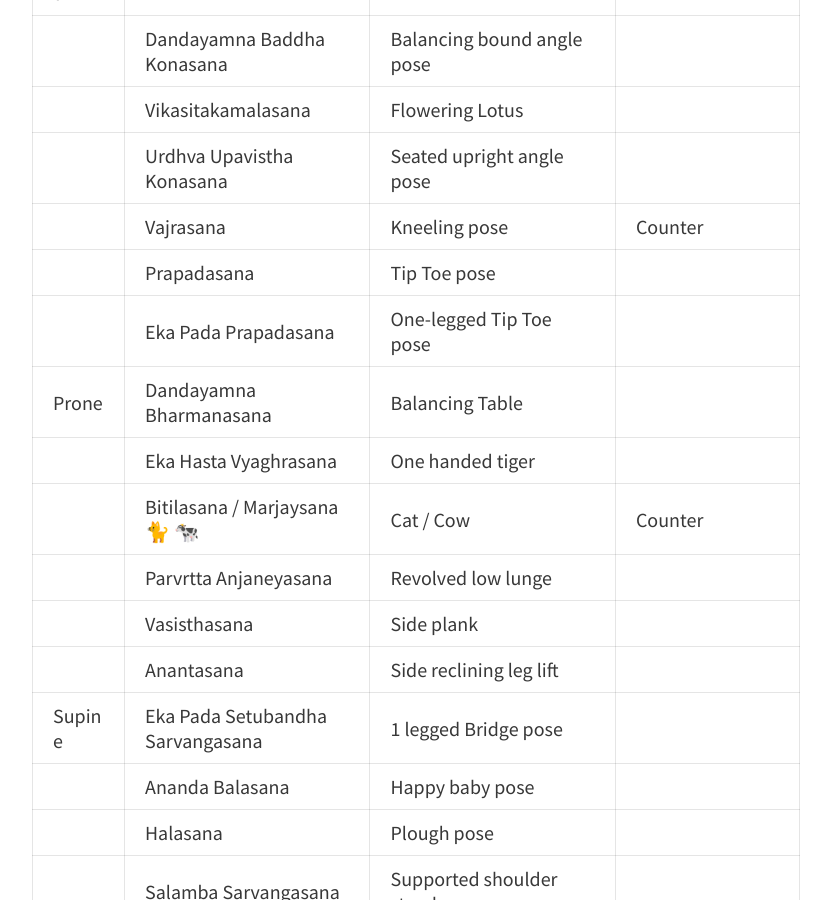
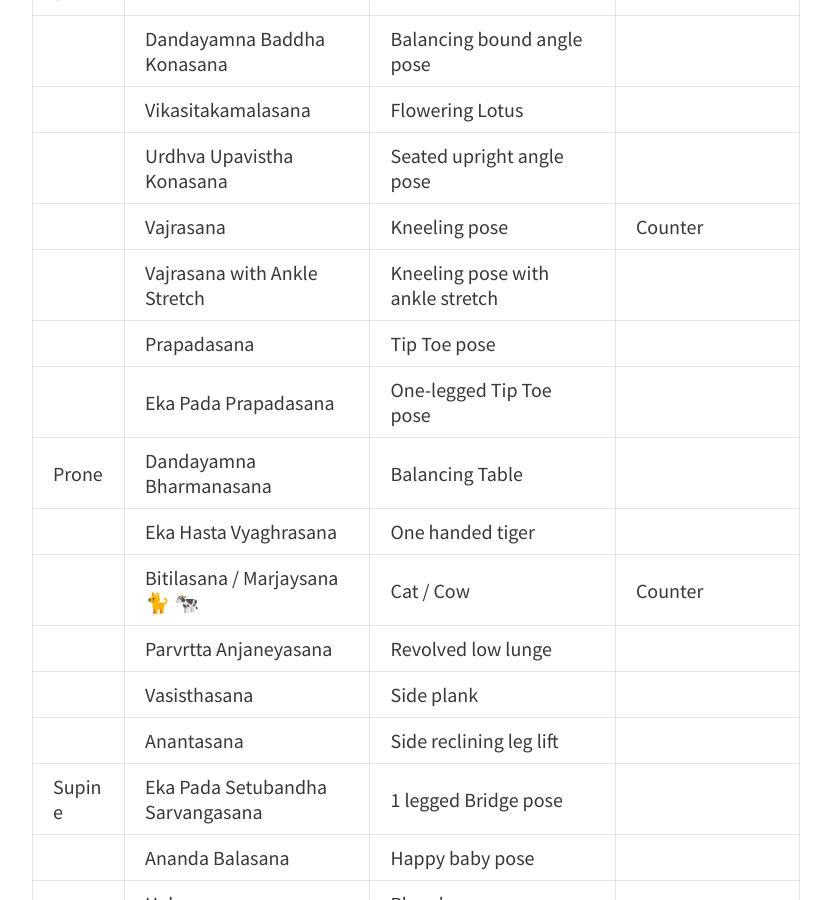
Before and after one commit to sayanee/yoga, a Jekyll site: the page built from _posts/2018-08-29-balance.md, in a window 1280 px wide and 900 px high, scrolled down 1371 px. Shown: the whole window, without its empty margins (224-1055 px from the left). Built offline with Jekyll 4.4.1, drawn with Linux system fonts in a browser that asks for light colours.

Commit message:
Add ankle stretch

```diff
--- a/_posts/2018-08-29-balance.md
+++ b/_posts/2018-08-29-balance.md
@@ -32,6 +32,7 @@ Balance postures are great to bring symmetry in our body alignment.
 | | Vikasitakamalasana | Flowering Lotus
 | | Urdhva Upavistha Konasana | Seated upright angle pose
 | | Vajrasana | Kneeling pose | Counter
+| | Vajrasana with Ankle Stretch | Kneeling pose with ankle stretch
 | | Prapadasana | Tip Toe pose
 | | Eka Pada Prapadasana | One-legged Tip Toe pose
 | Prone | Dandayamna Bharmanasana | Balancing Table
```
